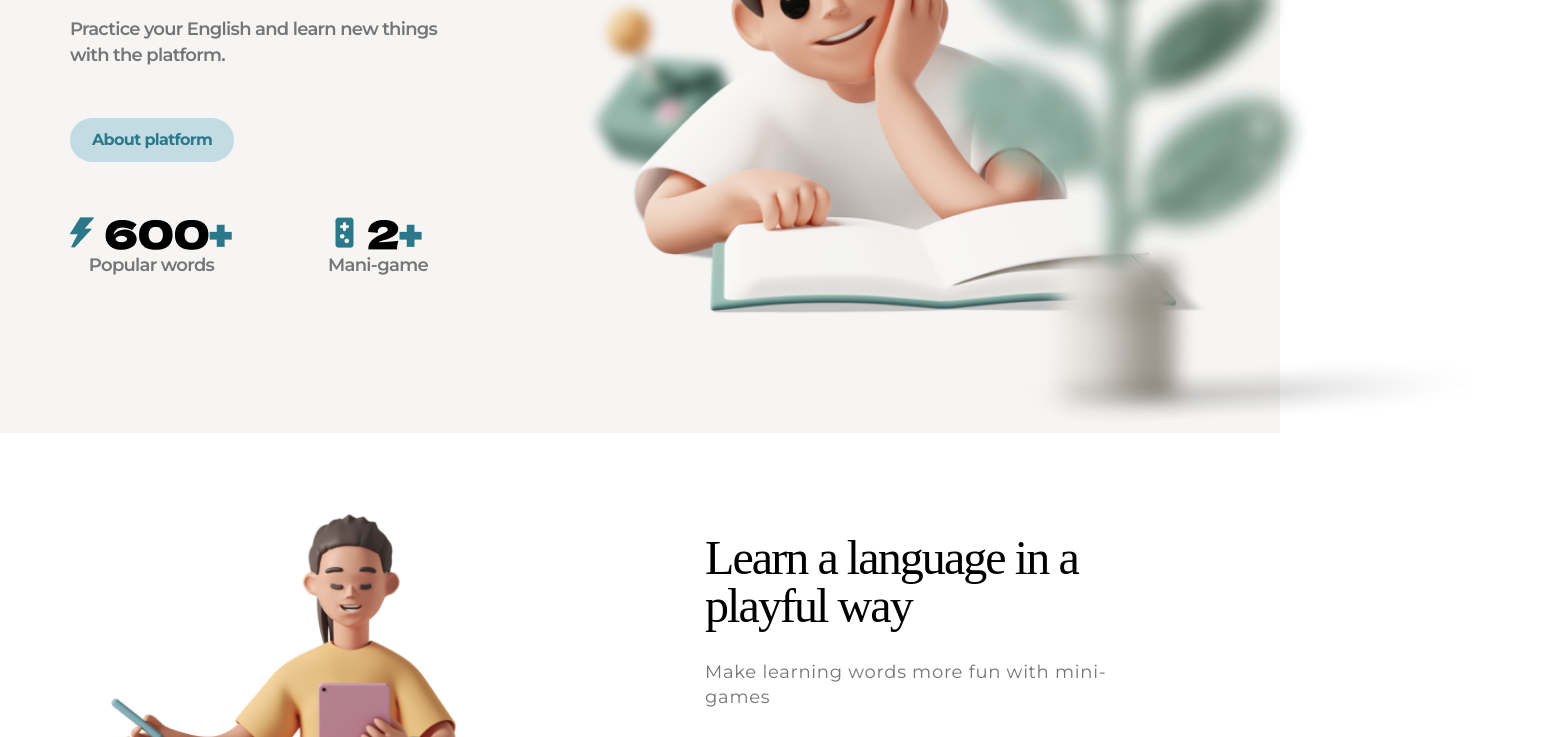
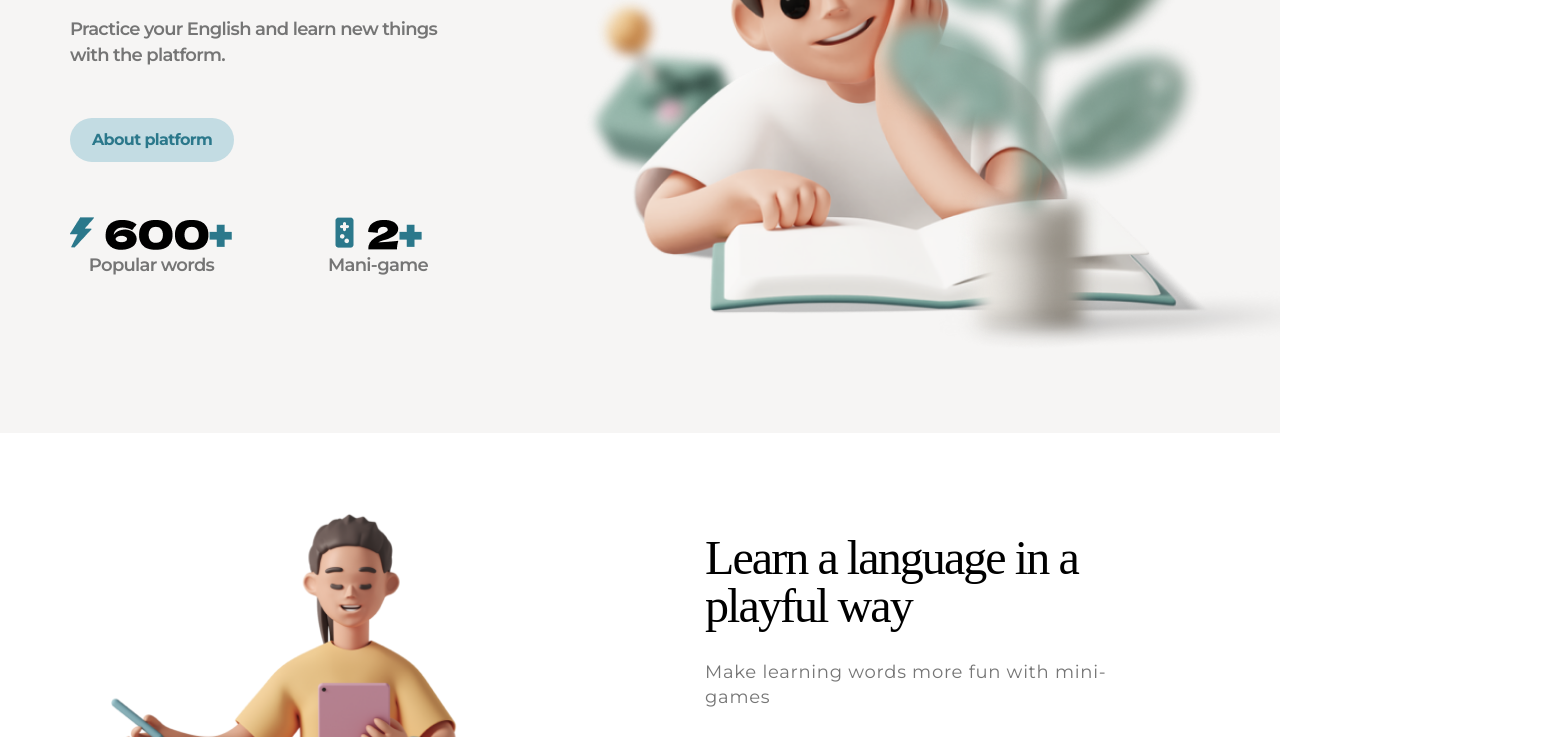
Before and after one commit to Maks-Ivanchuk/site-learn-english, a website built with Parcel: page src/index.html in a window 1280 px wide. Shown: the part 380-1117 px from the top of the page, 1561 px wide, since content can reach past the window. Built offline with nearby package versions, Linux system fonts and the light colour scheme; a web font is replaced by a local one.

Commit message:
fixed problem with img plant

```diff
--- a/src/index.html
+++ b/src/index.html
@@ -1,5 +1,6 @@
 <!DOCTYPE html>
 <html lang="en">
+
 <head>
    <meta charset="UTF-8">
    <meta http-equiv="X-UA-Compatible" content="IE=edge">
@@ -7,9 +8,12 @@
    <link rel="stylesheet" href="styles/styles.scss">
    <link rel="preconnect" href="https://fonts.googleapis.com">
    <link rel="preconnect" href="https://fonts.gstatic.com" crossorigin>
-   <link href="https://fonts.googleapis.com/css2?family=Dela+Gothic+One&family=Montserrat:ital,wght@0,100;0,200;0,300;0,400;0,500;0,600;0,700;0,800;0,900;1,100;1,200;1,300;1,400;1,500;1,600;1,700;1,800;1,900&display=swap" rel="stylesheet">
+   <link
+      href="https://fonts.googleapis.com/css2?family=Dela+Gothic+One&family=Montserrat:ital,wght@0,100;0,200;0,300;0,400;0,500;0,600;0,700;0,800;0,900;1,100;1,200;1,300;1,400;1,500;1,600;1,700;1,800;1,900&display=swap"
+      rel="stylesheet">
    <title>Global Talk</title>
 </head>
+
 <body>
    <!--?-------------header------------->
    <header class="header bg-color-gray">
@@ -83,8 +87,12 @@
                   </div>
                </div>
             </div>
+            <!-- <div class="men__img">
+               <img src="./img/plant.png" alt="plant">
+            </div> -->
             <div class="men__img">
-               <img src="./img/plant.png" alt="plant">
+               <img class="men__img-boy" src="./img/men_with_toys.png" alt="boy with book">
+               <img class="men__img-plant" src="./img/plant.png" alt="plant">
             </div>
          </div>
       </section>
@@ -180,4 +188,5 @@
    </footer>
    <script src="script.js"></script>
 </body>
+
 </html>
--- a/src/styles/global.scss
+++ b/src/styles/global.scss
@@ -66,7 +66,7 @@ p {
     }
   }
 
-  &.button--horn{
+  &.button--horn {
     width: 172px;
 
     img {
@@ -110,3 +110,7 @@ p {
   overflow: hidden;
   padding-right: 34px;
 }
+
+section {
+  overflow: hidden;
+}
--- a/src/styles/review-1.scss
+++ b/src/styles/review-1.scss
@@ -8,7 +8,7 @@ body {
 }
 
 .main {
-  padding-top: 92px;  //the first method of fixing headers + main {padding 92px}
+  padding-top: 92px; //the first method of fixing headers + main {padding 92px}
   flex: 1 1 auto;
 
   &.main--container-center {
@@ -81,7 +81,7 @@ body {
 .header {
 
   width: 100%;
-  position: fixed;   //the first method of fixing headers + main {padding 92px}
+  position: fixed; //the first method of fixing headers + main {padding 92px}
   z-index: 50;
 
   /*
@@ -106,6 +106,7 @@ body {
   @media screen and (min-width: 768px) {
     display: none;
   }
+
   // background-image: url("../img/Burger-lines.png");
   // background-repeat: no-repeat;
   // background-color: #F6F5F4;
@@ -172,6 +173,7 @@ body {
     }
   }
 }
+
 //----------------------------------------------------------------------------
 
 .header__logo {
@@ -311,7 +313,7 @@ body {
   border-radius: 15px;
   background-color: #fff;
   color: #757575;
-  box-shadow: 0px 8px 16px 0px rgba(0,0,0,0.2);
+  box-shadow: 0px 8px 16px 0px rgba(0, 0, 0, 0.2);
 
   a {
     &:first-child {
@@ -496,32 +498,63 @@ body {
   flex-direction: column;
 }
 
+// .men__img {
+//   flex-basis: 55%;
+//   display: flex;
+//   align-items: flex-end;
+//   align-items: center;
+//   background-image: url('../img/men_with_toys.png');
+//   background-position: center;
+//   background-size: contain;
+//   background-repeat: no-repeat;
+//   overflow: hidden;
+
+//   @media screen and (min-width: 768px) {
+//     overflow: visible;
+//   }
+
+//   img {
+//     width: 100%;
+//     height: auto;
+//     position: relative;
+//     top: 6%;
+//     left: 56%;
+//     opacity: 0;
+
+//     @media screen and (min-width: 768px) {
+//       opacity: 1;
+//     }
+//   }
+// }
+
 .men__img {
   flex-basis: 55%;
+  align-items: center;
   display: flex;
-  align-items: flex-end;
-  align-items: center;
-  background-image: url('../img/men_with_toys.png');
-  background-position: center;
-  background-size: contain;
-  background-repeat: no-repeat;
-  overflow: hidden;
+  position: relative;
+
+  @media screen and (min-width: 768px) {}
+}
+
+.men__img-boy {
+  width: 100%;
+  position: relative;
+  left: 8%;
 
   @media screen and (min-width: 768px) {
-    overflow: visible;
+    position: static;
+    left: 0;
+  }
 }
 
-  img {
-    width: 100%;
-    height: auto;
-    position: relative;
-    top: 6%;
-    left: 56%;
-    opacity: 0;
+.men__img-plant {
+  position: absolute;
+  right: -35%;
+  width: 90%;
+  display: none;
 
   @media screen and (min-width: 768px) {
-      opacity: 1;
-    }
+    display: flex;
   }
 }
 
@@ -640,7 +673,7 @@ body {
     gap: 14px;
   }
 
-  & > p {
+  &>p {
     display: inline-flex;
     text-align: center;
     font-weight: 600;
@@ -734,7 +767,7 @@ body {
     border-color: #639B6D;
     color: #639B6D;
 
-    &:hover{
+    &:hover {
       background-color: rgba(99, 155, 109, 0.3);
       transition: 0.3s;
     }
@@ -744,7 +777,7 @@ body {
     border-color: #C4A24C;
     color: #C4A24C;
 
-    &:hover{
+    &:hover {
       background-color: rgba(196, 162, 76, 0.3);
     }
   }
@@ -753,7 +786,7 @@ body {
     border-color: #CB5B43;
     color: #CB5B43;
 
-    &:hover{
+    &:hover {
       background-color: rgba(203, 91, 67, 0.3);
     }
   }
@@ -762,7 +795,7 @@ body {
     border-color: #A95151;
     color: #A95151;
 
-    &:hover{
+    &:hover {
       background-color: rgba(169, 81, 81, 0.3);
     }
   }
@@ -771,7 +804,7 @@ body {
     border-color: #A15993;
     color: #A15993;
 
-    &:hover{
+    &:hover {
       background-color: rgba(161, 89, 147, 0.3);
     }
   }
@@ -793,32 +826,32 @@ input[type="radio"] {
   opacity: 0;
   z-index: -9999;
 
-  &:checked + .choose-level__button--green {
+  &:checked+.choose-level__button--green {
     background-color: #639B6D;
     color: #FFFFFF;
   }
 
-  &:checked + .choose-level__button--yellow {
+  &:checked+.choose-level__button--yellow {
     background-color: #C4A24C;
     color: #FFFFFF;
   }
 
-  &:checked + .choose-level__button--orange {
+  &:checked+.choose-level__button--orange {
     background-color: #CB5B43;
     color: #FFFFFF;
   }
 
-  &:checked + .choose-level__button--red {
+  &:checked+.choose-level__button--red {
     background-color: #A95151;
     color: #FFFFFF;
   }
 
-  &:checked + .choose-level__button--pink {
+  &:checked+.choose-level__button--pink {
     background-color: #A15993;
     color: #FFFFFF;
   }
 
-  &:checked + .choose-level__button--cyan {
+  &:checked+.choose-level__button--cyan {
     background-color: #5996A5;
     color: #FFFFFF;
   }
@@ -879,6 +912,7 @@ input[type="radio"] {
     }
   }
 }
+
 .footer__nav {
   display: flex;
   flex-direction: column;
@@ -906,7 +940,7 @@ input[type="radio"] {
   gap: 20px;
   padding-bottom: 40px;
 
-  @media screen and (min-width: 768px){
+  @media screen and (min-width: 768px) {
     flex-direction: row;
     justify-content: space-between;
   }
```
Lines whose indentation alone changed are shown as unchanged.
